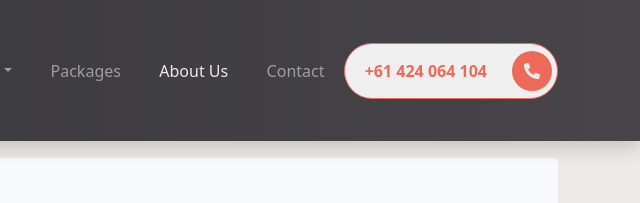
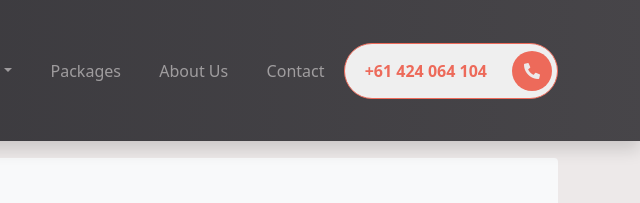
Before and after one commit to AdrianMEvans/TheFullStackers, a website: page blog.html in a window 1280 px wide. Shown: the top 203 px of the page, 640-1280 px from the left. Drawn offline with nearby package versions, Linux system fonts and the light colour scheme.

Commit message:
removed active link from nav

```diff
--- a/blog.html
+++ b/blog.html
@@ -48,7 +48,7 @@
                         <a class="nav-link" href="packages.html">Packages</a>
                     </li>
                     <li class="nav-item">
-                        <a class="nav-link active" href="aboutus.html">About Us</a>
+                        <a class="nav-link" href="aboutus.html">About Us</a>
                     </li>
                     <li class="nav-item">
                         <a class="nav-link" href="contact.html">Contact</a>
```
